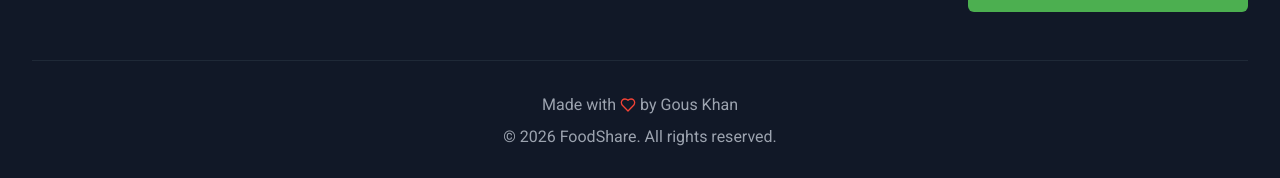
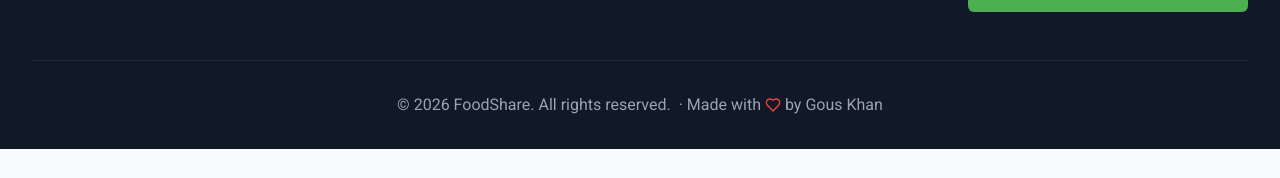
Before and after one commit to Khangulamgousamjat/food-waste-management, a React (Vite) app in the folder CodeBase/: page / in a window 1280 px wide. Shown: the part 5410-5588 px from the top of the page. After the commit the page ends 5559 px from the top, so only its background shows below. Built offline with nearby package versions, Linux system fonts and the light colour scheme; no server answers.

Commit message:
Fix credit text placement as per specific requirements

```diff
--- a/CodeBase/src/components/ui/Footer.tsx
+++ b/CodeBase/src/components/ui/Footer.tsx
@@ -117,13 +117,13 @@ const Footer: React.FC = () => {
         </div>
 
         <div className="border-t border-gray-800 pt-8 text-center text-gray-400">
-          {showCredit && (
-            <p className="flex items-center justify-center mb-2">
-              Made with <Heart size={16} className="mx-1 text-error-500" /> by Gous Khan
-            </p>
-          )}
-          <p>
-            &copy; {currentYear} FoodShare. All rights reserved.
+          <p className="flex flex-wrap items-center justify-center gap-x-2 gap-y-1">
+            <span>&copy; {currentYear} FoodShare. All rights reserved.</span>
+            {showCredit && (
+              <span className="flex items-center">
+                · Made with <Heart size={16} className="mx-1 text-error-500" /> by Gous Khan
+              </span>
+            )}
           </p>
         </div>
       </div>
```
